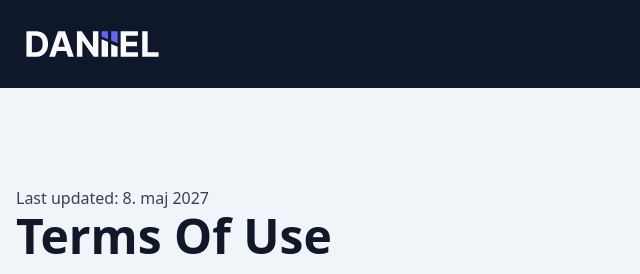
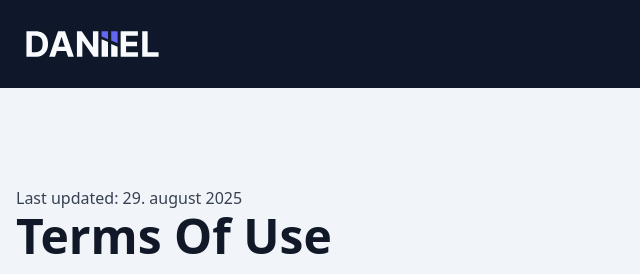
Before and after one commit to daniielp/daniiel-dev, an Astro site: page /policies/terms-of-use in a window 1280 px wide. Shown: the top 274 px of the page, 0-640 px from the left. Built offline with nearby package versions, Linux system fonts and the light colour scheme; Astro itself is replaced by a stand-in of ours.

Commit message:
Update terms-of-use.md

```diff
--- a/src/content/policy/terms-of-use.md
+++ b/src/content/policy/terms-of-use.md
@@ -1,7 +1,7 @@
 ---
 title: Terms Of Use
 description: ""
-publishDate: 2025-29-08
+publishDate: 2025-08-29
 ---
 
 Welcome to Daniiel. Daniiel (“Daniiel”, “we”, “us”, or “our”) provides products and services including oenskelisten.dk, an online wishlist platform, and various SaaS tools for business owners (collectively, the “Services”).
```
